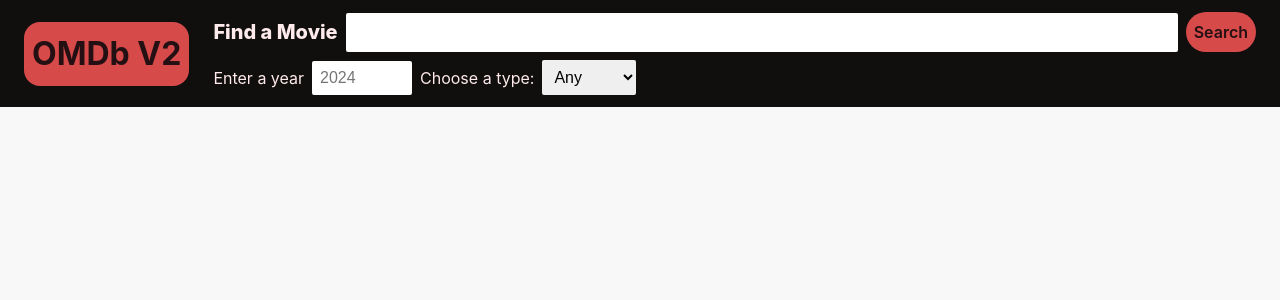
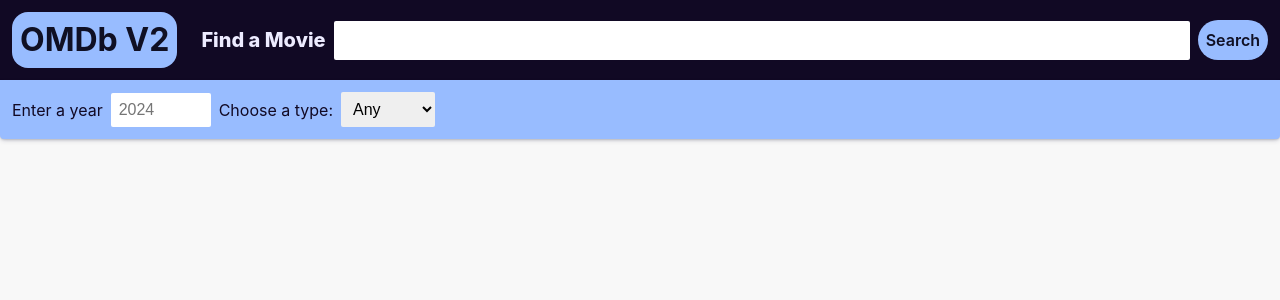
Before and after one commit to Joee94/OMDBv2, a React (Vite) app: page / in a window 1280 px wide. Shown: the top 300 px of the page. Built offline with nearby package versions, Linux system fonts and the light colour scheme; no server answers.

Commit message:
Add msw for tests

```diff
--- a/src/components/Header/Header.tsx
+++ b/src/components/Header/Header.tsx
@@ -16,6 +16,7 @@ interface Props {
 export const Header = ({ setSearch }: Props) => {
   return (
     <header>
+      <div className="top">
         <h1>OMDb V2</h1>
         <search>
           <form
@@ -29,13 +30,16 @@ export const Header = ({ setSearch }: Props) => {
                 type: formData.get("type") as Type,
               });
             }}
+            id="search-form"
           >
             <div className="search">
               <label htmlFor="movie">Find a Movie</label>
               <input type="search" id="movie" name="movie-search" />
               <button type="submit">Search</button>
             </div>
-
+          </form>
+        </search>
+      </div>
       <div className="filters">
         <label htmlFor="year">Enter a year</label>
         <input
@@ -45,19 +49,18 @@ export const Header = ({ setSearch }: Props) => {
           min="1888"
           step="1"
           placeholder={new Date().getFullYear().toString()}
+          form="search-form"
         />
 
         <label htmlFor="type">Choose a type:</label>
 
-            <select name="type" id="type">
+        <select name="type" id="type" form="search-form">
           <option value="">Any</option>
           <option value="movie">Movie</option>
           <option value="series">Series</option>
           <option value="episode">Episode</option>
         </select>
       </div>
-        </form>
-      </search>
     </header>
   );
 };
--- a/src/components/Header/header.css
+++ b/src/components/Header/header.css
@@ -1,29 +1,36 @@
 header {
   display: flex;
-  align-items: center;
-  gap: 24px;
+  justify-content: center;
+  flex-direction: column;
   width: 100%;
   margin-bottom: 16px;
-  padding: 12px 24px;
-  background-color: var(--off-black);
   text-wrap: nowrap;
 }
 
-header label {
+.top label {
   color: var(--white);
 }
+
+.top {
+  display: flex;
+  background-color: var(--off-black);
+  gap: 24px;
+  padding: 12px;
+  align-items: center;
+}
+
 search {
   width: 100%;
 }
 
-search input {
+header input {
   border-radius: 2px;
   border: 0;
   font-size: 1.25rem;
   padding: 8px;
 }
 
-search button {
+header button {
   background-color: var(--accent-color);
   color: var(--primary-color);
   border-radius: 25px;
@@ -31,7 +38,7 @@ search button {
   font-weight: 600;
 }
 
-search select {
+header select {
   border-radius: 2px;
   border: 0;
   font-size: 1.25rem;
@@ -47,7 +54,13 @@ search select {
 }
 
 .filters {
-  max-width: 50%;
+  background-color: var(--accent-color);
+  color: var(--off-black);
+  padding: 12px;
+  border-radius: 0 0 4px 4px;
+  box-shadow:
+    rgba(50, 50, 93, 0.25) 0px 2px 5px -1px,
+    rgba(0, 0, 0, 0.3) 0px 1px 3px -1px;
 }
 
 .filters input {
@@ -74,7 +87,7 @@ input {
 
 h1 {
   background-color: var(--accent-color);
-  padding: 8px;
+  padding: 4px 8px;
   border-radius: 16px;
   font-size: 2rem;
 }
--- a/src/components/Movies/Movies.tsx
+++ b/src/components/Movies/Movies.tsx
@@ -37,21 +37,22 @@ export const Movies = ({ search }: Props) => {
       <>
         <ul className="cards">
           {data.pages.map((group: SearchResults, i) => (
-            <>
-              <Fragment key={i}>
-                {group.Search?.map((value, index) => {
+            <Fragment
+              key={`${group.totalResults}${i}${group.Search?.at(-1)?.imdbID}`}
+            >
+              {group.Search?.map((value, j, arr) => {
+                let count = i * arr.length + j;
                 return (
                   <li key={value.imdbID} className="card">
                     <Card
                       value={value}
-                        open={open === index}
-                        setOpen={() => setOpen(open !== index ? index : null)}
+                      open={open === count}
+                      setOpen={() => setOpen(open !== count ? count : null)}
                     />
                   </li>
                 );
               })}
             </Fragment>
-            </>
           ))}
           {isFetchingNextPage && <MovieSkeletons />}
         </ul>
--- a/src/hooks/useMovies.tsx
+++ b/src/hooks/useMovies.tsx
@@ -1,8 +1,8 @@
 import { useInfiniteQuery } from "@tanstack/react-query";
 import { getErrorMessage } from "@/utils";
 import { Search, SearchResults } from "@/types";
+import { API_KEY } from "@/secrets";
 
-const apikey = ""; //DO NOT COMMIT
 const RESULTS_PER_PAGE = 10;
 
 interface GetMoviesProps extends Search {
@@ -10,7 +10,7 @@ interface GetMoviesProps extends Search {
 }
 
 const urlBuilder = ({ query, year, type, pageParam }: GetMoviesProps) => {
-  let url = `https://www.omdbapi.com/?apikey=${apikey}&s=${query}&page=${pageParam}`;
+  let url = `https://www.omdbapi.com/?apikey=${API_KEY}&s=${query}&page=${pageParam}`;
   if (year) url += `&y=${year}`;
   if (type) url += `&type=${type}`;
   return url;
--- a/src/index.css
+++ b/src/index.css
@@ -10,15 +10,15 @@
   -webkit-font-smoothing: antialiased;
   -moz-osx-font-smoothing: grayscale;
 
-  --white: #ffebeb;
-  --black: #241013;
+  --white: #edebff;
+  --black: #101024;
 
   --off-white: rgb(248, 248, 248);
-  --off-black: rgb(17, 14, 14);
+  --off-black: rgb(17, 9, 36);
 
   --primary-color: var(--black);
   --secondary-color: var(--white);
-  --accent-color: #d74a4a;
+  --accent-color: #98bcff;
 
   background-color: var(--off-white);
   color: var(--primary-color);
```
Also changed, not shown: setupTests.ts (+36 -0 lines), 2 other files (tests, documents, lock files or other folders). Lines whose indentation alone changed are shown as unchanged.
